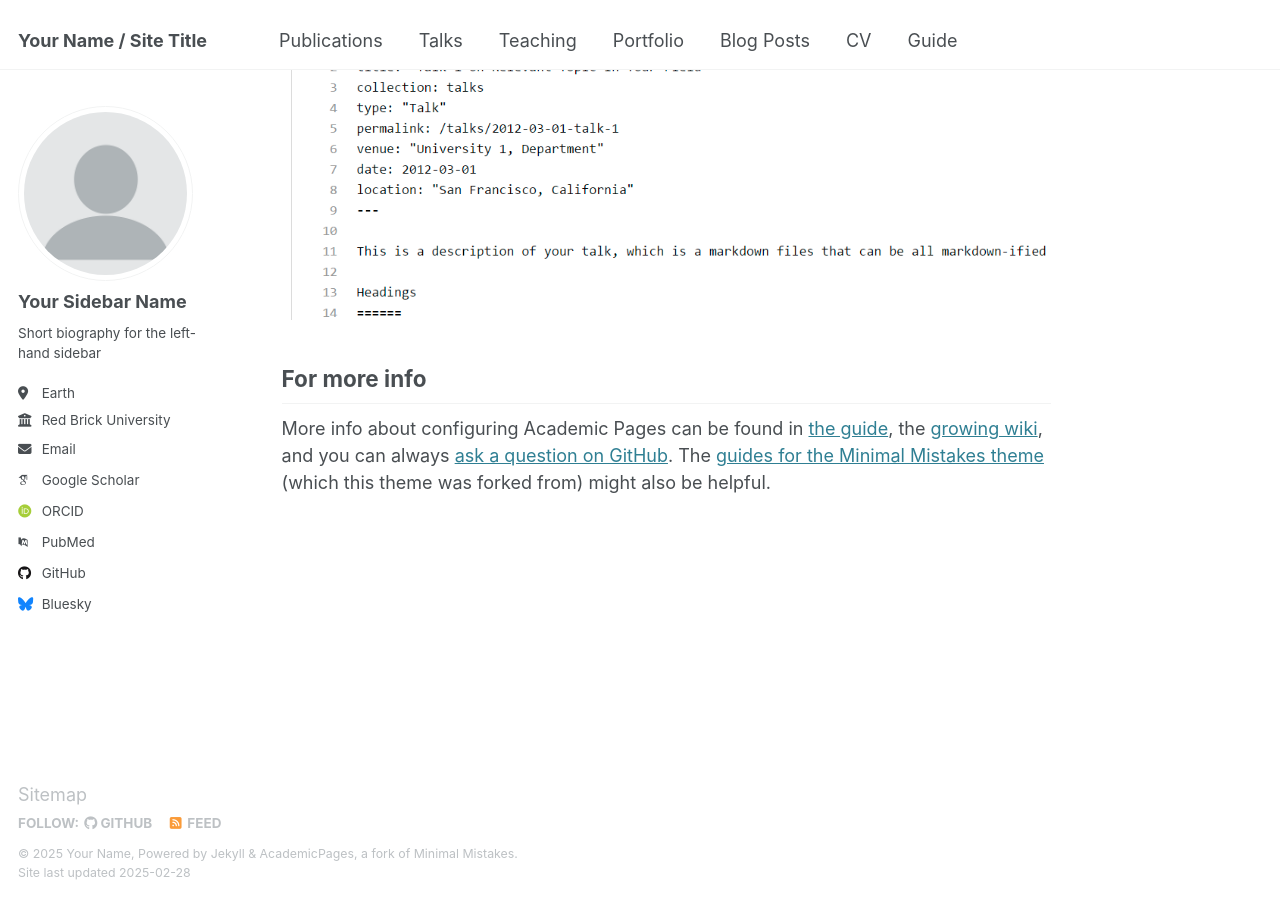
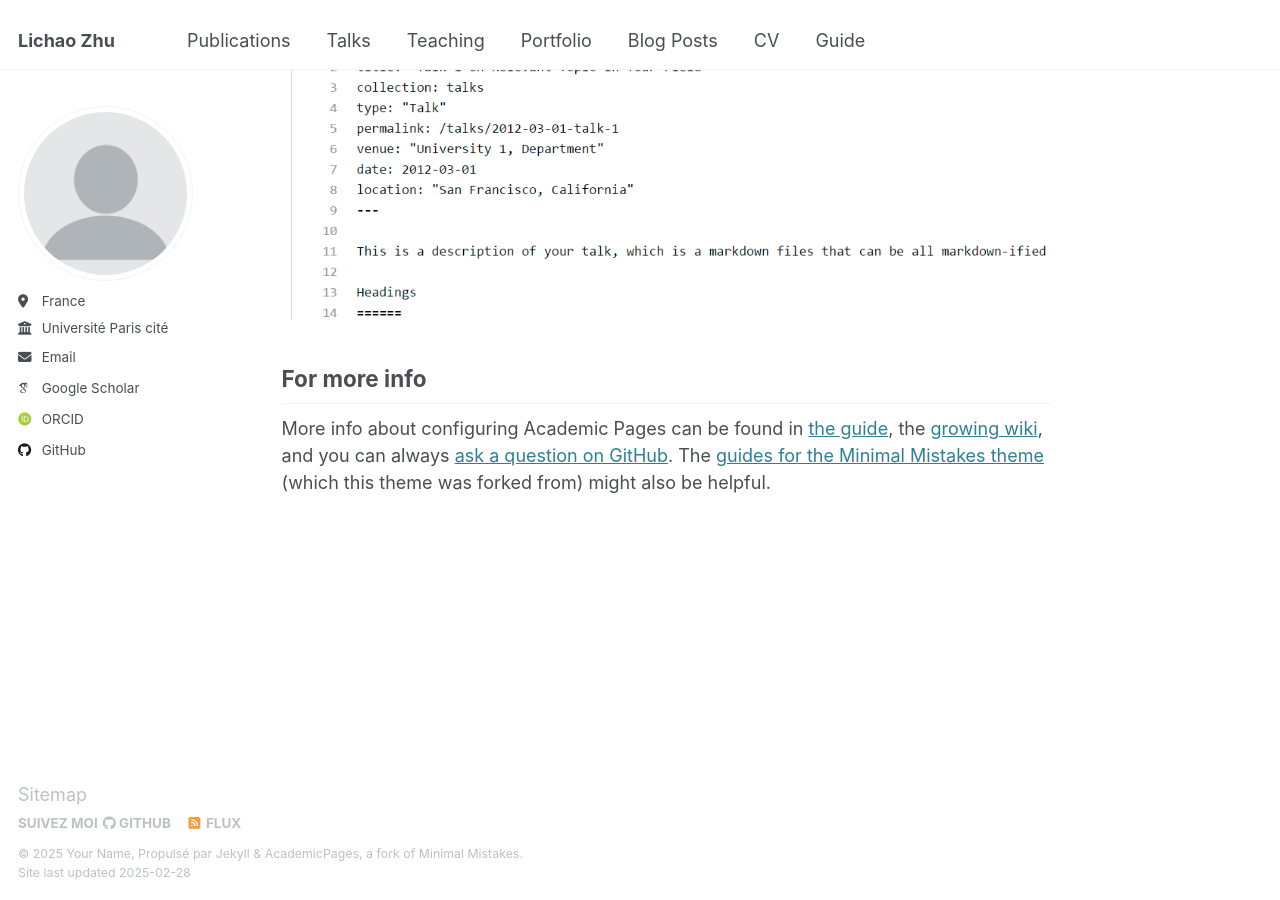
Before and after one commit to lichaozhu/lichaozhu.github.io, a Jekyll site: the page built from _pages/about.md, in a window 1280 px wide and 900 px high, scrolled down 2642 px. Built offline with Jekyll 4.4.1, drawn with Linux system fonts in a browser that asks for light colours; some web fonts are replaced.

Commit message:
config updated

```diff
--- a/_config.yml
+++ b/_config.yml
@@ -7,13 +7,13 @@
 # server process.
 
 # Basic Site Settings
-locale                   : "en-US"
+locale                   : "fr-FR"
 site_theme               : "default"
-title                    : "Your Name / Site Title"
+title                    : "Lichao Zhu"
 title_separator          : "-"
 name                     : &name "Your Name"
 description              : &description "personal description"
-url                      : https://academicpages.github.io # the base hostname & protocol for your site e.g. "https://[your GitHub username].github.io"
+url                      : https://lichaozhu.github.io # the base hostname & protocol for your site e.g. "https://[your GitHub username].github.io"
 baseurl                  : "" # the subpath of your site, e.g. "/blog"
 repository               : "academicpages/academicpages.github.io"
 
@@ -23,34 +23,34 @@ repository               : "academicpages/academicpages.github.io"
 author:
   # Biographic information
   avatar           : "profile.png"
-  name             : "Your Sidebar Name"
-  pronouns         : # example: "she/her"
-  bio              : "Short biography for the left-hand sidebar"
-  location         : "Earth"
-  employer         : "Red Brick University"
+  #name             : ""
+  #pronouns         : # example: "she/her"
+  #bio              : "Short biography for the left-hand sidebar"
+  location         : "France"
+  employer         : "Université Paris cité"
   uri              : # URL
-  email            : "none@example.org"
+  email            : "lichao.zhu@u-paris.fr"
 
   # Academic websites
   arxiv            : # URL - Update with the correct link to your profile
-  googlescholar    : "https://scholar.google.com/citations?user=PS_CX0AAAAAJ"
-  impactstory      : # URL
-  orcid            : "http://orcid.org/yourorcidurl"
-  semantic         : # URL
-  pubmed           : "https://www.ncbi.nlm.nih.gov/pubmed/?term=john+snow"
-  researchgate     : # URL
-  scopus           : # URL
+  googlescholar    : "https://scholar.google.fr/citations?user=2gTSeggAAAAJ"
+  #impactstory      : # URL
+  orcid            : "https://orcid.org/0000-0003-4432-0236"
+  HAL              : "https://cv.hal.science/lichao-zhu"
+  #pubmed           : "https://www.ncbi.nlm.nih.gov/pubmed/?term=john+snow"
+  #researchgate     : # URL
+  #scopus           : # URL
 
   # Repositories and software development
-  bitbucket        : # Username - Update with your username on the site
-  codepen          : # Username
-  dribbble         : # Username
-  github           : "academicpages"
-  kaggle           : # Username
-  stackoverflow    : # User number or user number and name (i.e., use "1" or "1/jeff-atwood")
+ # bitbucket        : # Username - Update with your username on the site
+ # codepen          : # Username
+ # dribbble         : # Username
+  github           : "lichaozhu"
+ # kaggle           : # Username
+ # stackoverflow    : # User number or user number and name (i.e., use "1" or "1/jeff-atwood")
 
   # Social media
-  bluesky          : "bsky.app" # Replace this with you Bluesky username
+ # bluesky          : "lichaozhu.bsky.social" # Replace this with you Bluesky username
   facebook         : # Username
   flickr           : # Username
   foursquare       : # Username
```
